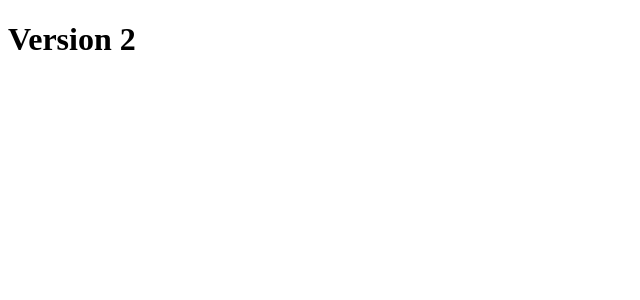
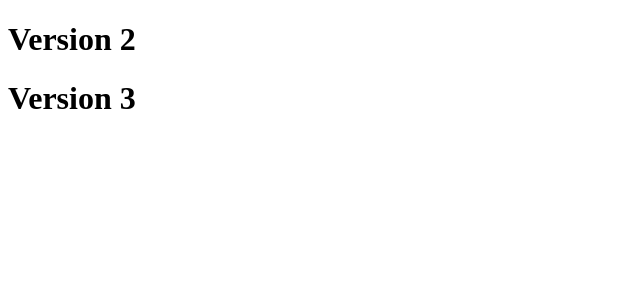
Before and after one commit to SopaDeDuendes/front-polleria-practice, an Angular app: page / in a window 1280 px wide. Shown: the top 300 px of the page, without its empty margins (0-640 px from the left). Built offline with nearby package versions, Linux system fonts and the light colour scheme.

Commit message:
Verison3

```diff
--- a/src/app/app.component.html
+++ b/src/app/app.component.html
@@ -1 +1,2 @@
 <h1>Version 2</h1>
+<h1>Version 3</h1>
```
